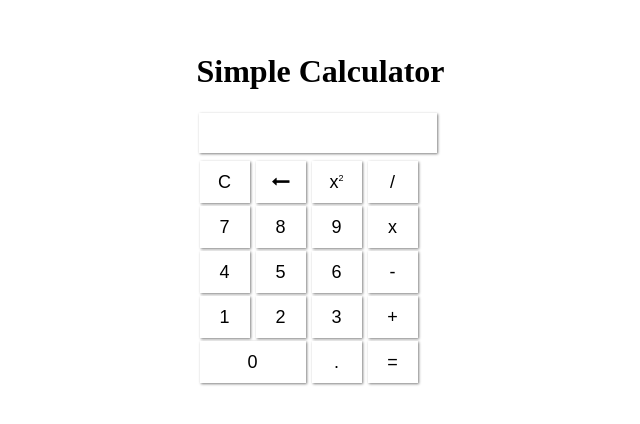
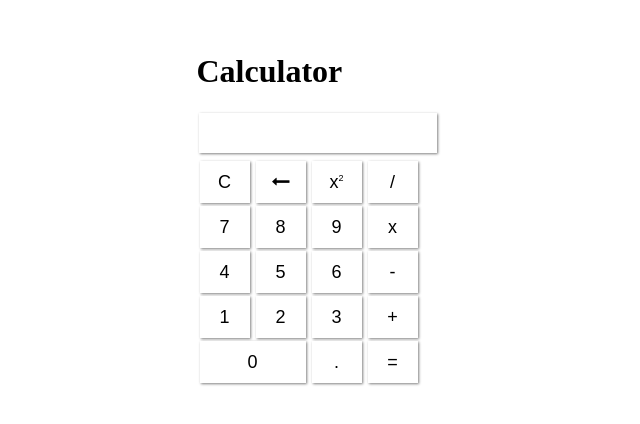
Before and after one commit to MaazJavaidSiddique/Calculator, a plain HTML site: page index.html in a window 1280 px wide. Shown: the part 200-624 px from the top of the page, without its empty margins (315-955 px from the left). Drawn offline with Linux system fonts and the light colour scheme.

Commit message:
Revert "Another update"
This reverts commit 22e3d1daa64da1fe67f771b3a9f36371bb10b446.

```diff
--- a/index.html
+++ b/index.html
@@ -13,7 +13,7 @@
 
 <div class="main">
     <div>
-        <h1>Simple Calculator</h1>
+        <h1>Calculator</h1>
     </div>
     <div>
         <input id="result" class="result" type="text">
```
